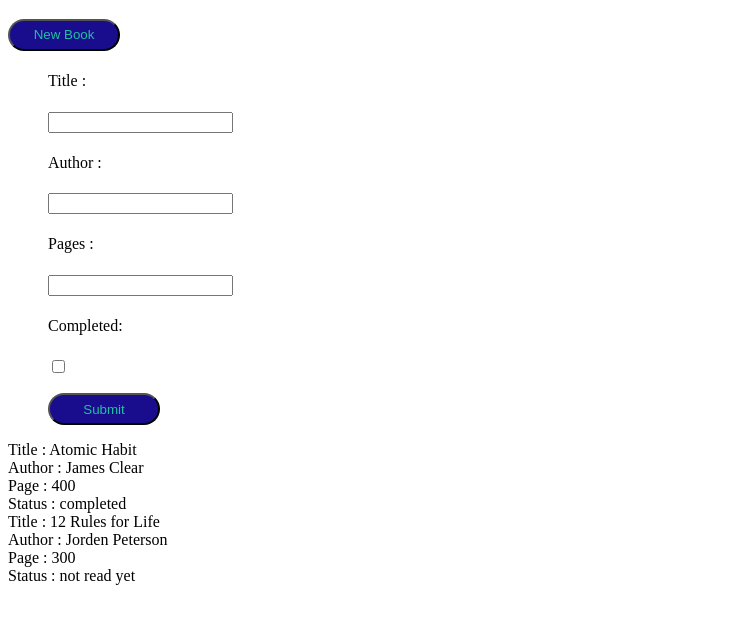
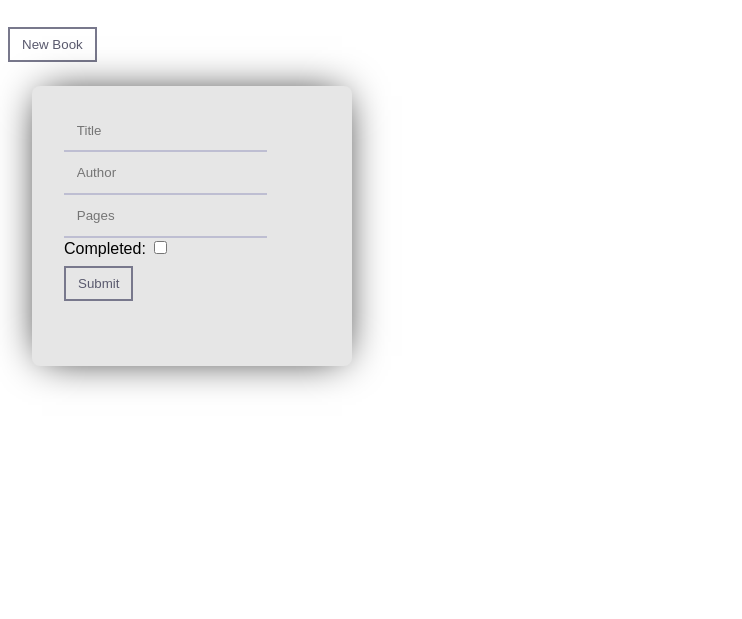
Before and after one commit to roman-thapa/Library, a plain HTML site: page index.html in a window 1280 px wide. Both pictures are taken after a click on the button "New Book". Shown: the part 61-680 px from the top of the page, without its empty margins (0-742 px from the left). Drawn offline with Linux system fonts and the light colour scheme.

Commit message:
Add frature to add book and display it and design the html

```diff
--- a/index.html
+++ b/index.html
@@ -12,30 +12,30 @@
         Libary
     </h1>
     <button class="newBookButton">New Book</button>
-    <form action="/Library" method="get">
-        <ul id="myDropdown" class="dropdown-content">
+    <div class="flex bookContainer">
+        <form>
+            <ul id="myDropdown" class="dropdown-content box">
                 <li>
-                <label for="title">Title : </label>
-				<input type="text" id="title" name="book_title" />
+                    <label for="title"></label>
+	    			<input type="text" id="title" name="book_title" placeholder="Title" required/>
                 </li>
                 <li>
-                <label for="author">Author : </label>
-                <input type="text" id="Author" name="book_author" />
+                    <label for="author"></label>
+                    <input type="text" id="author" name="book_author" placeholder="Author" required/>
                 </li>
                 <li>
-                <label for="page">Pages : </label>
-				<input type="number" id="page" name="book_pages" min="1" />
+                    <label for="pages"></label>
+	    			<input type="number" id="pages" name="book_pages" min="1" placeholder="Pages" required/>
                 </li>
                 <li>
                     <label for="status">Completed:</label>
 	    			<input type="checkbox" id="status" name="book_status" />
                 </li>
-            <li class="button">
-                <button type="submit">Submit</button>
+                <li>
+                    <button type="button" class="addBook">Submit</button>
                 </li>
             </ul>
         </form>
-    <div class="bookContainer">
     </div>
 
     <script src="script.js"></script>
--- a/script.js
+++ b/script.js
@@ -1,63 +1,119 @@
 let myLibary = [];
 let bookContainer = document.querySelector(".bookContainer");
 let newBookButton = document.querySelector(".newBookButton");
+let addBook = document.querySelector(".addBook");
+let title = document.querySelector("#title");
+let author = document.querySelector("#author");
+let pages = document.querySelector("#pages");
+let status = document.querySelector("#status");
+let visibilityOfForm = document.querySelector("#myDropdown")
 
-function Book(title, author, pages, status) {
-    this.title = title;
-    this.author = author;
-    this.pages = pages;
-    this.status = status;
+newBookButton.addEventListener("click", () => {
+  showForm();
+  clearForm();
+});
+
+function showForm() {
+  visibilityOfForm.classList.toggle("show");
 }
 
-Book.prototype.info = function() {
-    return(this.title + " by " + this.author
-        + ", "+ this.pages + " pages, " + this.status);
+function clearForm() {
+  title.innerHTML = "";
+  author.innerHTML = "";
+  pages.innerHTML = "";
 }
 
-Book.prototype.updateMyLibary = function() {
-        myLibary.push([{title: this.title, author: this.author, pages: this.pages, status: this.status}]);
-}
-
-Book.prototype.deleteMyLibary = function() {
-        delete this.myLibary;
-}
+addBook.addEventListener('click', (event) => {
+  let flag = false;
+  if(title.value === "" || author.value === "" || pages.value === ""){
+    event.preventDefault();
+  } else if (title.value != "" && author.value != "" && pages.value != ""){
+    flag = true;
+  }
+  if(flag){
+    myLibary.push([{
+        title: title.value,
+        author: author.value,
+        pages: pages.value,
+        status: status.checked
+    }]);
+    showForm();
+    addBookToLibary();
+  }
+})
 
 
 
-let bookOne = new Book("Atomic Habit",
-    "James Clear",
-    400,
-    "completed"
+/*(function Book(title, author, pages, status) {
+  this.title = title;
+  this.author = author;
+  this.pages = pages;
+  this.status = status;
+}
+
+Book.prototype.updateMyLibary = function () {
+  myLibary.push([
+    {
+      title: this.title,
+      author: this.author,
+      pages: this.pages,
+      status: this.status,
+    },
+  ]);
+};
+
+Book.prototype.deleteMyLibary = function () {
+  delete this.myLibary;
+};
+
+let bookOne = new Book("Atomic Habit", "James Clear", 400, true);
+
+let bookTwo = new Book(
+  "12 Rules for Life",
+  "Jorden Peterson",
+  300,
+  false
 );
 
-let bookTwo = new Book ("12 Rules for Life",
-    "Jorden Peterson",
-    300,
-    "not read yet"
-);
+let bookThree = new Book(
+  "Harry Porter",
+  "J. K. Rolling",
+  "3407",
+  false
+)
 
 bookOne.updateMyLibary();
 
 bookTwo.updateMyLibary();
 
-addBookToLibary();
+bookThree.updateMyLibary();)*/
 
 function addBookToLibary() {
-    myLibary.forEach((book) => {
-        book.forEach((detials) => {
-            console.log(detials);
-            bookContainer.innerText += "Title : "+ detials.title + "\n"
-                + "Author : " + detials.author + "\n"
-                + "Page : " + detials.pages + "\n"
-                + "Status : " + detials.status  + "\n";
-        })
-    })
+  myLibary.forEach((book) => {
+    book.forEach((detials) => {
+        let newBook = document.createElement("div");
+        let deleteBook = document.createElement("div");
+        deleteBook.className = "close";
+        newBook.classList = "box";
+        newBook.innerText = "Title : " +
+        detials.title +
+        "\n" +
+        "Author : " +
+        detials.author +
+        "\n" +
+        "Pages : " +
+        detials.pages +
+        readStatus(detials.status);
+        bookContainer.append(newBook);
+        newBook.appendChild(deleteBook);
+    });
+  });
 }
 
-newBookButton.addEventListener('click', ()=>{
-    showForm();
-})
-
-function showForm() {
-    document.getElementById("myDropdown").classList.toggle("show");
+function readStatus(status) {
+  if(status){
+    return "\nStatus : Completed";
+  } else {
+    return "\nStatus : Incomplete";
   }
+}
--- a/style.css
+++ b/style.css
@@ -6,31 +6,84 @@ ul{
     list-style: none;
 }
 
-label {
+.flex{
   display: flex;
-    flex-direction: row;
-    justify-content: flex-start;
-    text-align: right;
-    width: 20rem;
-    line-height: 1.8rem;
-    margin-top: 1rem;
-    margin-bottom: 1rem;
+  flex: (auto auto auto);
+  flex-wrap: wrap;
+}
+
+.grid {
+  display: grid;
+  grid-template-columns: minmax(1fr, auto);
+}
+
+.box{
+  width:20rem;
+  height:17.5rem;
+  background:#e6e6e6;
+  border-radius:8px;
+  box-shadow:0 0 40px -10px #000;
+  padding:1.5rem 2rem;
+  max-width:calc(100vw - 40px);
+  box-sizing:border-box;
+  font-family:'Montserrat',sans-serif;
+  margin: 1.5rem;
+  position: relative;
 }
 
 button{
-        color: #1cc49d;
-        background-color: #190c8d;
-        border-radius: 50px;
-        display: flex;
-        justify-content: center;
-        align-items: center;
-        height: 2rem;
-        width:  7rem;
-        margin-top: 1rem;
-    margin-bottom: 1rem;
+    padding:8px 12px;
+    margin:8px 0 0;
+    font-family:'Montserrat',sans-serif;
+    border:2px solid #78788c;
+    background:0;color:#5a5a6e;
+    cursor:pointer;
+    transition:all .3s
+}
+
+button:hover{
+  background:#78788c;
+  color:#fff
+}
+
+input{
+  padding:0.8rem;
+  box-sizing:border-box;
+  background:none;
+  outline:none;
+  resize:none;border:0;
+  font-family:'Montserrat',sans-serif;
+  transition:all .3s;
+  border-bottom:2px solid #bebed2
 }
 
 .dropdown-content{
   display: none;
 }
 .show {display:block;}
+
+.close {
+  position: absolute;
+  right: 32px;
+  top: 32px;
+  width: 32px;
+  height: 32px;
+  opacity: 0.3;
+}
+.close:hover {
+  opacity: 1;
+}
+.close:before, .close:after {
+  position: absolute;
+  left: 15px;
+  content: ' ';
+  height: 33px;
+  width: 2px;
+  background-color: #333;
+}
+.close:before {
+  transform: rotate(45deg);
+}
+.close:after {
+  transform: rotate(-45deg);
+}
```
Lines whose indentation alone changed are shown as unchanged.
